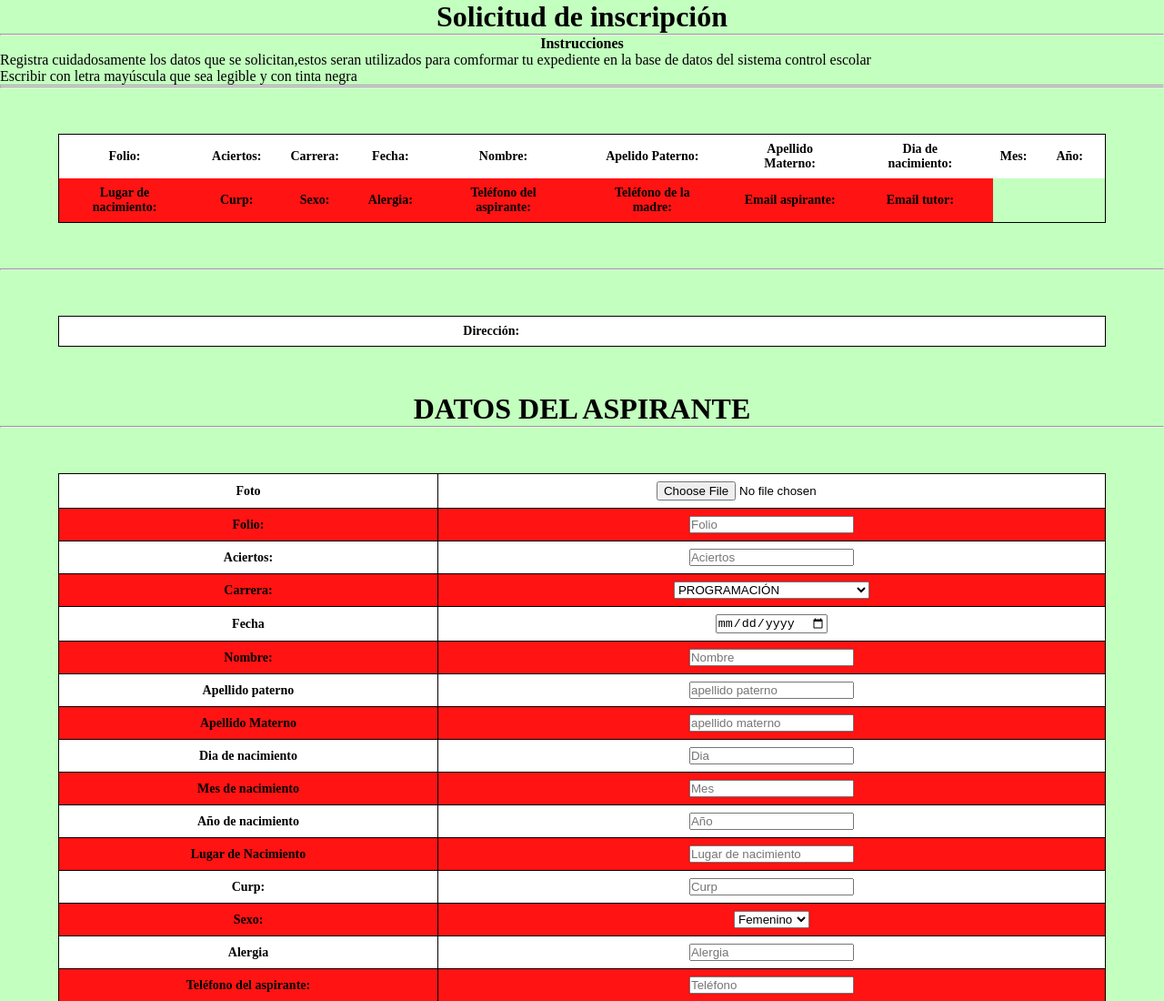
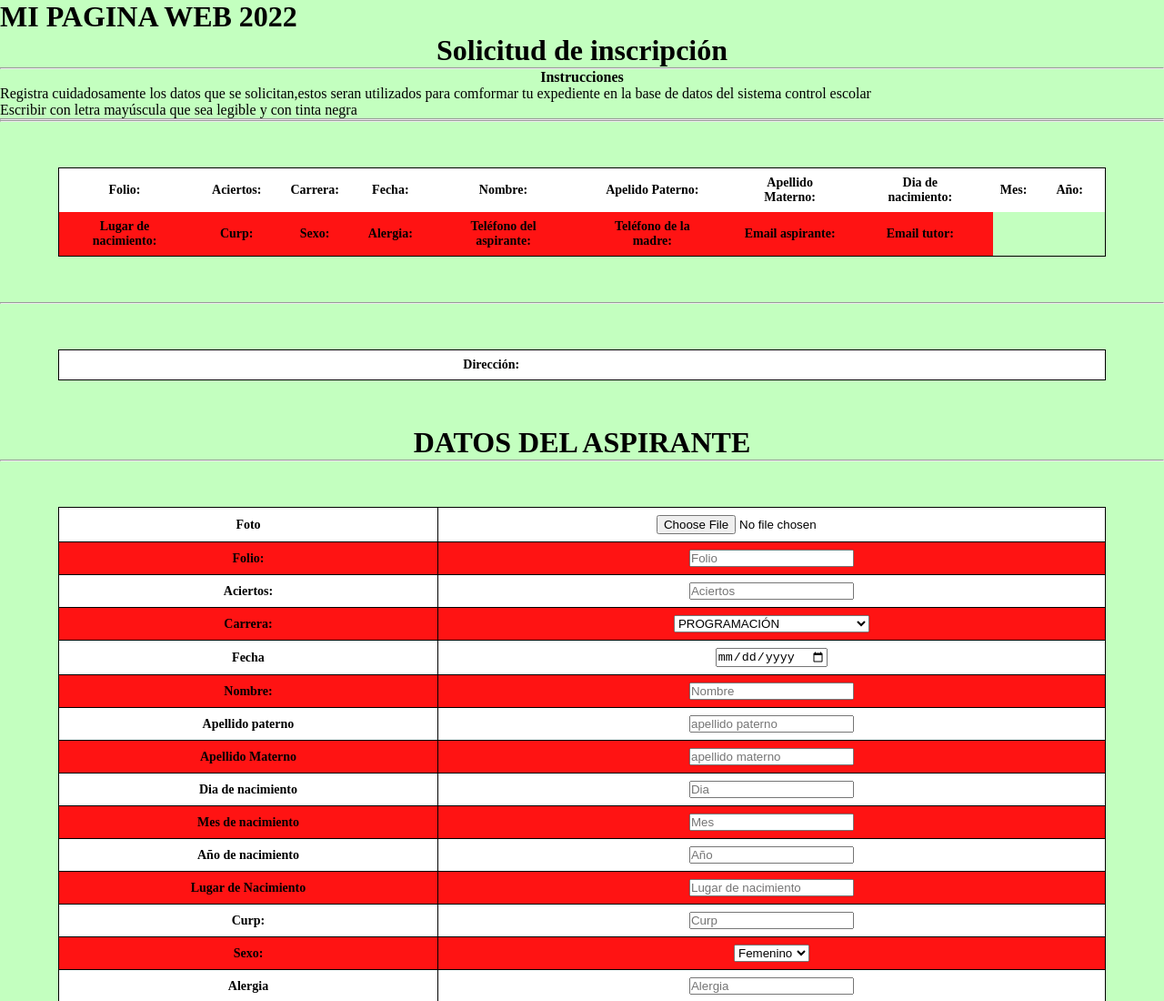
Before and after one commit to Fernandagaona/FERNANDA, a plain HTML site: page formulario.html in a window 1280 px wide. Shown: the top 1100 px of the page at 91% size. Drawn offline with Linux system fonts and the light colour scheme.

Commit message:
ACTUALIZACION

```diff
--- a/formulario.html
+++ b/formulario.html
@@ -15,6 +15,8 @@
 </head>
 
 <body>
+  <h1>MI PAGINA WEB 2022</h1>
+
   <center><h1>Solicitud de inscripción</h1></center><hr>
   <center><b>Instrucciones</b></center>
    <ul type="disk">
```
Also changed, not shown: audio.html (+1 -0 lines), credencial.html (+1 -0 lines), fotos.html (+2 -0 lines), horario.html (+2 -0 lines), listas.html (+1 -0 lines), modelo.html (+1 -0 lines), semantica.html (+1 -0 lines), valores.html (+1 -0 lines).
